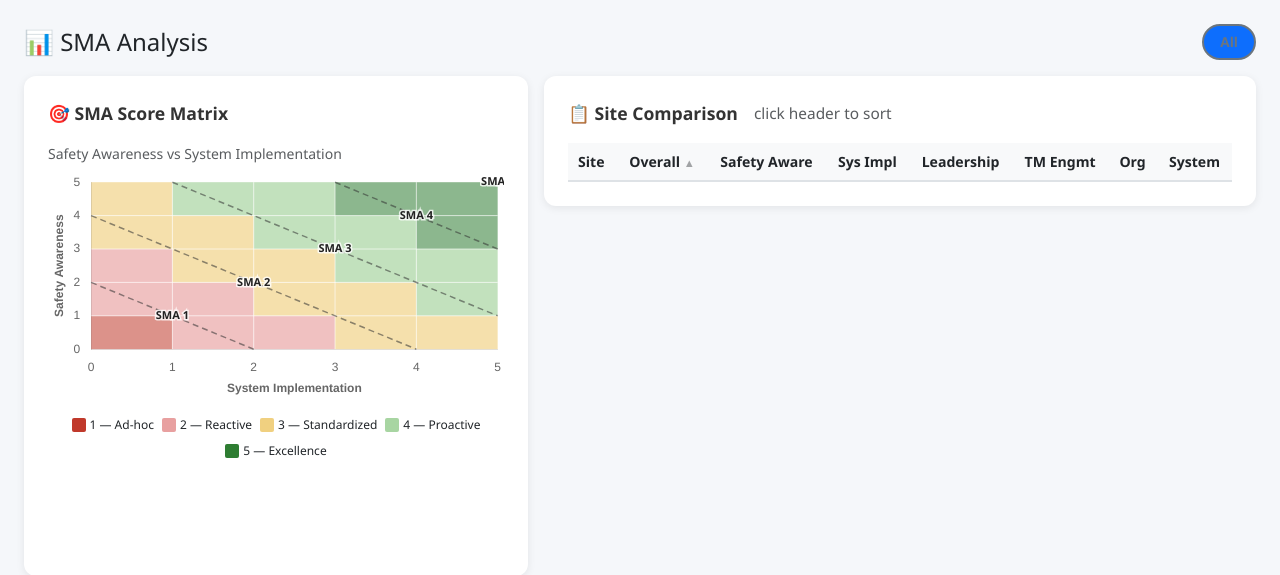
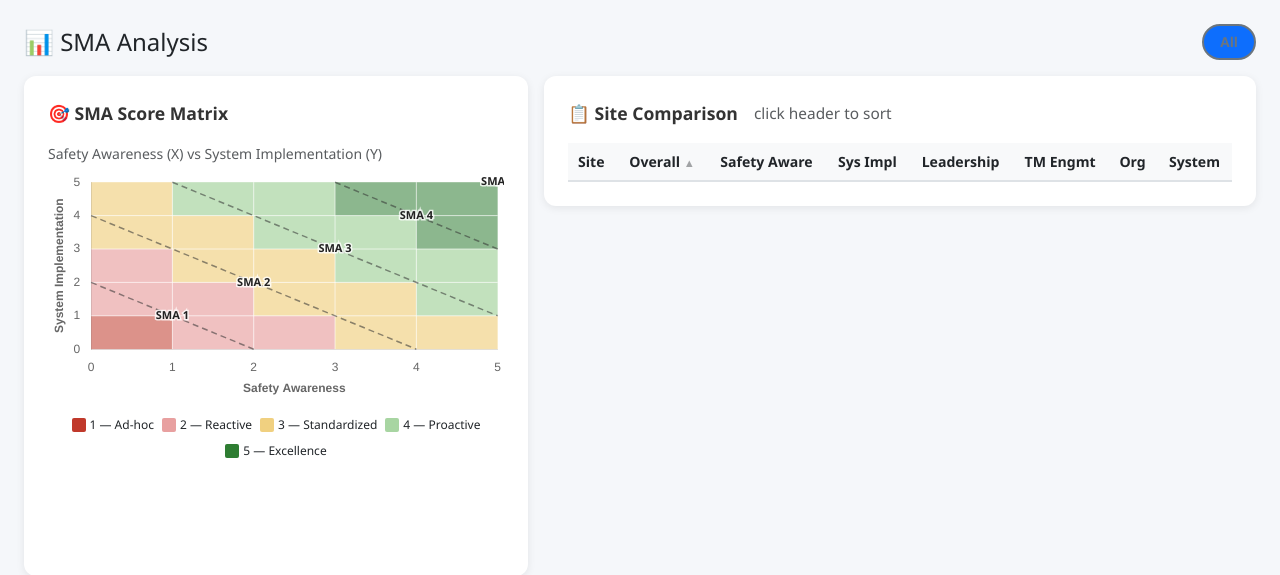
Before and after one commit to KTP23A/sma-system, a Flask app: page /analysis in a window 1280 px wide. Shown: the part 56-631 px from the top of the page. Run offline with Flask 3, Linux system fonts and the light colour scheme; data comes from the database, SQL or seed files in the repository; tables that the repository leaves empty hold one stand-in row (values such as "Sample post"); lists and menus that the app fills with data are empty; some libraries are stand-ins or nearby versions.

Commit message:
Swap matrix axes: Safety Awareness → X, System Implementation → Y
Co-Authored-By: Claude Sonnet 4.6 <noreply@anthropic.com>

```diff
--- a/templates/analysis.html
+++ b/templates/analysis.html
@@ -72,7 +72,7 @@
   <div class="col-lg-5">
     <div class="analysis-section" style="min-height:500px">
       <div class="section-title">🎯 SMA Score Matrix</div>
-      <div class="text-muted small mb-2">Safety Awareness vs System Implementation</div>
+      <div class="text-muted small mb-2">Safety Awareness (X) vs System Implementation (Y)</div>
       <div id="matrixWrap"><canvas id="matrixChart"></canvas></div>
       <div class="d-flex flex-wrap gap-2 mt-3 justify-content-center" style="font-size:.75rem">
         <span style="display:flex;align-items:center;gap:4px"><span style="width:14px;height:14px;background:#c0392b;display:inline-block;border-radius:2px"></span>1 — Ad-hoc</span>
@@ -415,7 +415,7 @@ const matrixChart = new Chart(matrixCtx, {
   data: {
     datasets: [{
       label: 'Sites',
-      data: SITES.map(s => ({ x: s.si || 0, y: s.sa || 0, label: s.name, overall: s.overall })),
+      data: SITES.map(s => ({ x: s.sa || 0, y: s.si || 0, label: s.name, overall: s.overall })),
       pointStyle: 'triangle',
       pointRadius: 10,
       pointHoverRadius: 13,
@@ -447,9 +447,9 @@ const matrixChart = new Chart(matrixCtx, {
       }
     },
     scales: {
-      x: { min:0, max:5, title:{ display:true, text:'System Implementation', font:{weight:'bold'} },
+      x: { min:0, max:5, title:{ display:true, text:'Safety Awareness', font:{weight:'bold'} },
            ticks:{ stepSize:1 }, grid:{ display:false } },
-      y: { min:0, max:5, title:{ display:true, text:'Safety Awareness', font:{weight:'bold'} },
+      y: { min:0, max:5, title:{ display:true, text:'System Implementation', font:{weight:'bold'} },
            ticks:{ stepSize:1 }, grid:{ display:false } }
     },
     onClick(evt, els) {
```
